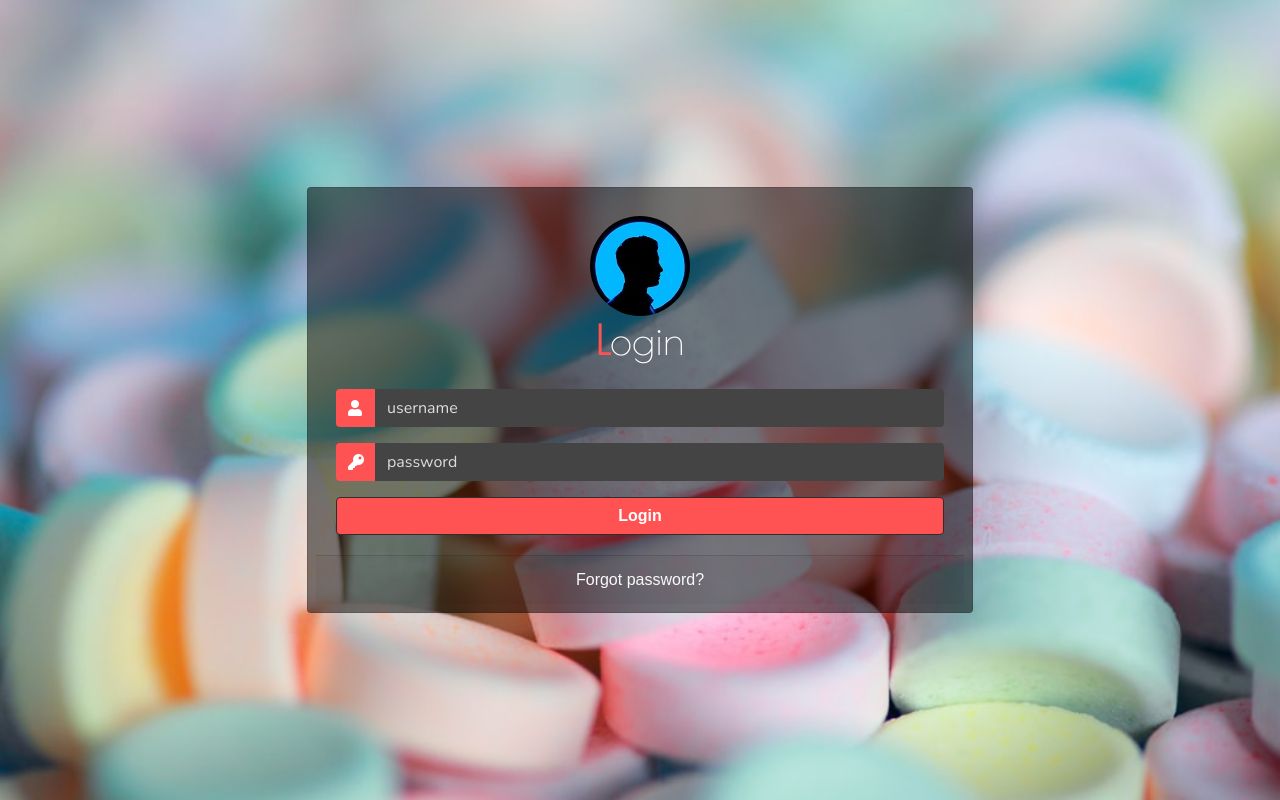
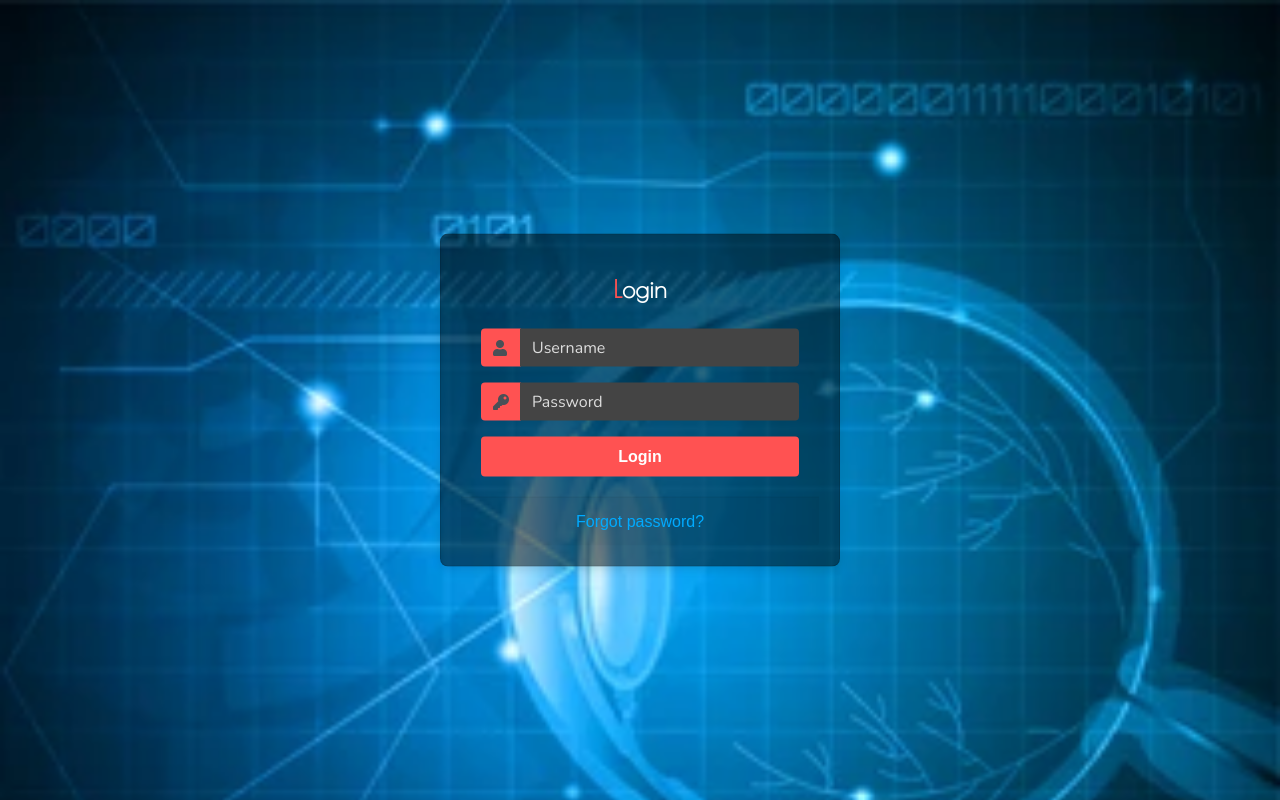
Before and after one commit to chandrug123/Pharmacy-Management, a PHP site: page /Pharmacy-Management/ in a window 1280 px wide. Run offline with PHP 8.4, Linux system fonts and the light colour scheme; some libraries are stand-ins or nearby versions; some web fonts are replaced.

Commit message:
stage 1 ready

```diff
--- a/css/index.css
+++ b/css/index.css
@@ -3,7 +3,7 @@
 @import url('https://fonts.googleapis.com/css?family=Poiret+One');
 
 body {
-  background-image: url("../images/pills2.jpg");
+  background-image: url("../images/eye.png");
   background-size: cover;
   background-repeat: no-repeat;
   height: 100%;
--- a/index.php
+++ b/index.php
@@ -4,44 +4,117 @@
     <meta charset="utf-8">
     <title>Pharmacy Management - Login</title>
     <link rel="stylesheet" href="bootstrap/css/bootstrap.min.css">
-		<script src="bootstrap/js/jquery.min.js"></script>
-		<script src="bootstrap/js/bootstrap.min.js"></script>
+    <script src="bootstrap/js/jquery.min.js"></script>
+    <script src="bootstrap/js/bootstrap.min.js"></script>
     <link rel="stylesheet" href="https://use.fontawesome.com/releases/v5.3.1/css/all.css" integrity="sha384-mzrmE5qonljUremFsqc01SB46JvROS7bZs3IO2EmfFsd15uHvIt+Y8vEf7N7fWAU" crossorigin="anonymous">
     <link rel="shortcut icon" href="images/icon.svg" type="image/x-icon">
     <link rel="stylesheet" href="css/index.css">
     <script src="js/index.js"></script>
+
+    <style>
+      .btn-custom {
+    background-color: #add8e6; /* Light blue button */
+    color: white;
+    font-weight: 600;
+    border-radius: 4px;
+    height: 40px;
+    border: none;
+  }
+
+  .btn-custom:hover {
+    background-color: #87ceeb; /* Slightly darker blue on hover */
+  }
+
+  body {
+    font-family: Arial, sans-serif;
+    background-color: #f0f8ff; /* Light blue background */
+    display: flex;
+    justify-content: center;
+    align-items: center;
+    height: 100vh;
+    margin: 0;
+  }
+
+  .card {
+    width: 100%;
+    max-width: 400px;
+    border-radius: 8px;
+    box-shadow: 0 4px 8px rgba(0, 0, 0, 0.1);
+    background-color: #ffffff;
+    padding: 20px;
+    margin: 20px;
+  }
+
+  .logo-caption {
+    font-size: 24px;
+    font-weight: 600;
+    color: #007bff; /* Light blue color */
+  }
+
+  .input-group-text {
+    background-color: #cce7ff; /* Light blue for input group background */
+    border-right: 0;
+    border-radius: 4px 0 0 4px;
+  }
+
+  .btn-custom {
+    background-color: #00aaff; /* Light blue button */
+    color: white;
+    font-weight: 600;
+    border-radius: 4px;
+    height: 40px;
+  }
+
+  .btn-custom:hover {
+    background-color: #0088cc; /* Darker shade of blue on hover */
+  }
+
+  .card-footer a {
+    color: #00aaff; /* Light blue for links */
+    text-decoration: none;
+  }
+
+  .card-footer a:hover {
+    text-decoration: underline;
+  }
+</style>
+
   </head>
+
   <body>
     <div class="container">
-      <div class="card m-auto p-2">
+      <div class="card m-auto">
         <div class="card-body">
           <form name="login-form" class="login-form" action="php/user_management.php" method="post" onsubmit="return validateCredentials();">
             <div class="logo">
-        			<img src="images/prof.jpg" class="profile"/>
-        			<h1 class="logo-caption"><span class="tweak">L</span>ogin</h1>
-        		</div> <!-- logo class -->
+              <h1 class="logo-caption"><span class="tweak">L</span>ogin</h1>
+            </div> <!-- logo class -->
+
             <div class="input-group form-group">
               <div class="input-group-prepend">
-                <span class="input-group-text"><i class="fas fa-user text-white"></i></span>
+                <span class="input-group-text"><i class="fas fa-user"></i></span>
               </div>
-              <input name="username" type="text" class="form-control" placeholder="username"  required>
+              <input name="username" type="text" class="form-control" placeholder="Username" required>
             </div> <!--input-group class -->
+
             <div class="input-group form-group">
               <div class="input-group-prepend">
-                <span class="input-group-text"><i class="fas fa-key text-white"></i></span>
+                <span class="input-group-text"><i class="fas fa-key"></i></span>
               </div>
-              <input name="password" type="password" class="form-control" placeholder="password"  required>
+              <input name="password" type="password" class="form-control" placeholder="Password" required>
             </div> <!-- input-group class -->
+
             <div class="form-group">
-              <button class="btn btn-default btn-block btn-custom">Login</button>
+              <button class="btn btn-custom btn-block">Login</button>
             </div>
           </form><!-- form close -->
-        </div> <!-- cord-body class -->
+        </div> <!-- card-body class -->
+
         <div class="card-footer">
           <div class="text-center">
-            <a class="text-light" href="#">Forgot password?</a>
+            <a href="#">Forgot password?</a>
           </div>
-        </div> <!-- cord-footer class -->
+        </div> <!-- card-footer class -->
       </div> <!-- card class -->
     </div> <!-- container class -->
   </body>
--- a/php/sidenav.php
+++ b/php/sidenav.php
@@ -84,12 +84,11 @@
   <div class="card">
     <div class="card-body">
       <div class="logo" style="display: <?php echo $displayifadmin; ?>;">
-        <img src="images/prof.jpg" class="profile"/>
         <h1 class="logo-caption"><span class="tweak">A</span>dmin</h1>
       </div> <!-- logo class -->
 
       <!-- dashboard start -->
-      <div class="main-menu-item" style="display: <?php echo $displayifadmin; ?>;">
+      <div class="main-menu-item">
         <a href="home.php"><i class="fa fa-dashboard"></i><span>Dashboard</span></a>
       </div>
       <!-- dashboard end -->
```
Also changed, not shown: home.php (+18 -9 lines), images/eye.png (added).
